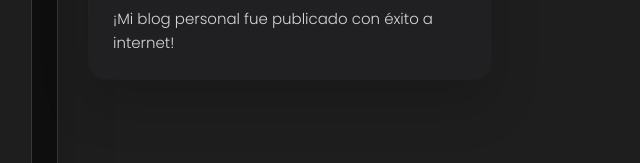
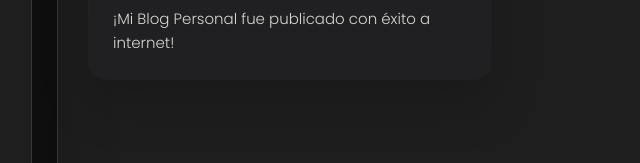
Before and after one commit to Alexis14jara/blog, a plain HTML site: page index.html in a window 1280 px wide. Both pictures are taken after a click on the button "Blog". Shown: the part 511-674 px from the top of the page, 283-923 px from the left. Drawn offline with nearby package versions, Linux system fonts and the light colour scheme.

```diff
--- a/index.html
+++ b/index.html
@@ -961,7 +961,7 @@
                   <h3 class="h3 blog-item-title">Primera publicación del Blog</h3>
 
                   <p class="blog-text">
-                    ¡Mi blog personal fue publicado con éxito a internet!
+                    ¡Mi Blog Personal fue publicado con éxito a internet!
                   </p>
 
                 </div>
```
